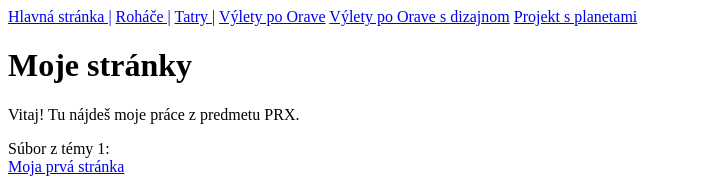
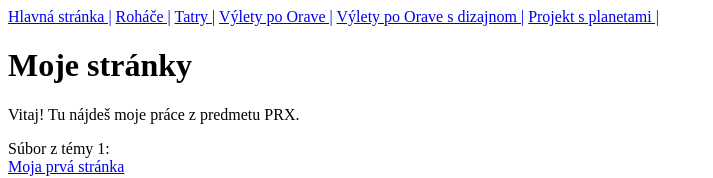
Before and after one commit to maros-bielak/SS_PRX_IIC, a plain HTML site: page index.html in a window 1280 px wide. Shown: the top 178 px of the page, without its empty margins (0-713 px from the left). Drawn offline with Linux system fonts and the light colour scheme.

Commit message:
Fix HTML formatting and structure

```diff
--- a/index.html
+++ b/index.html
@@ -11,9 +11,9 @@
         <a href="#">Hlavná stránka |</a>
         <a href="04_tema/mini-projekt.html">Roháče |</a>
         <a href="05_tema/Tatry.html">Tatry |</a>
-        <a href="06_tema/vylety.html">Výlety po Orave</a>
-        <a href="07_tema/vylety.html">Výlety po Orave s dizajnom</a>
-        <a href="08_tema/miniprojekt.html">Projekt s planetami</a>
+        <a href="06_tema/vylety.html">Výlety po Orave |</a>
+        <a href="07_tema/vylety.html">Výlety po Orave s dizajnom |</a>
+        <a href="08_tema/miniprojekt.html">Projekt s planetami |</a>
     </nav>
     <h1>Moje stránky</h1>
     <p>Vitaj! Tu nájdeš moje práce z predmetu PRX.</p>
```
